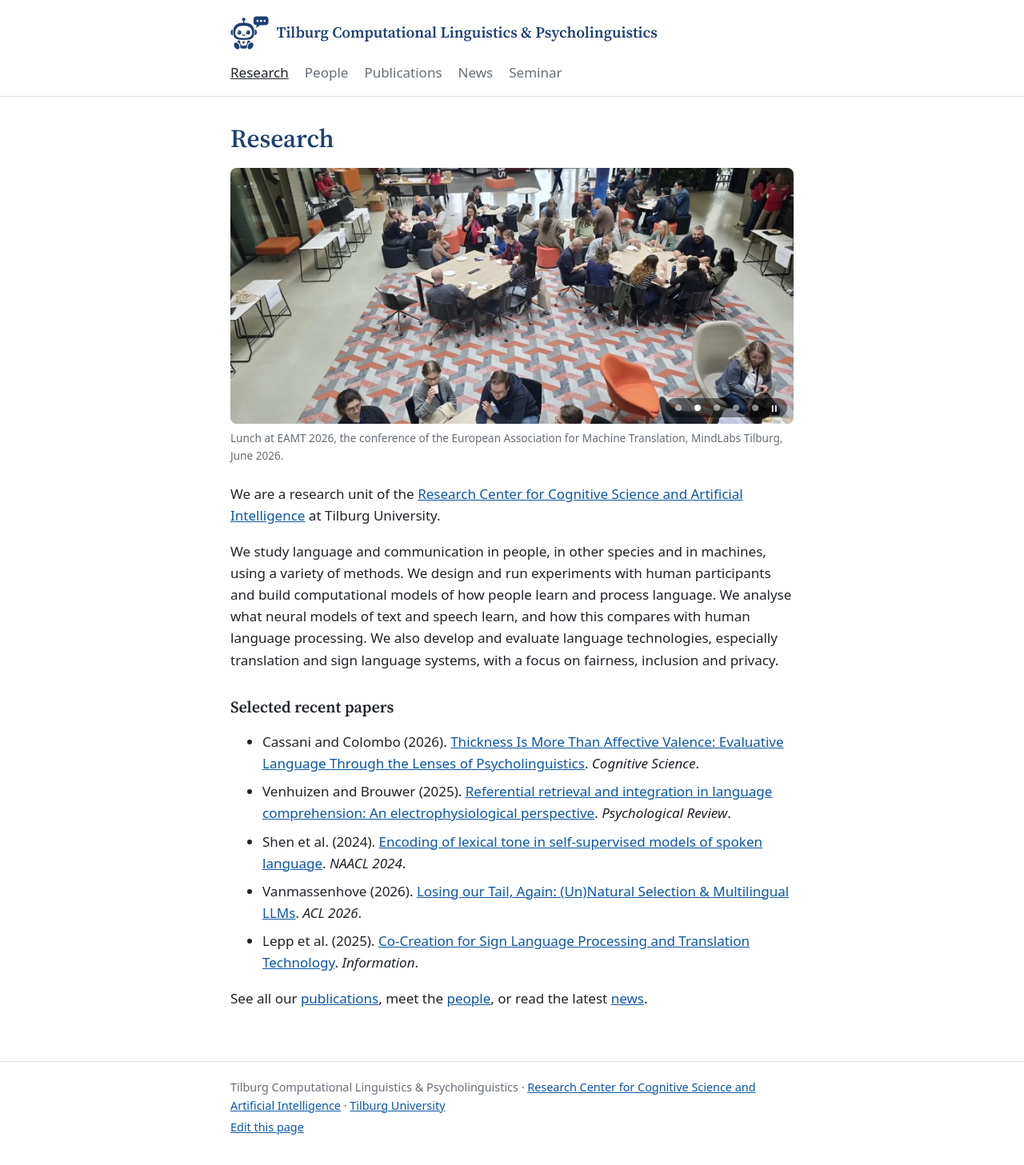
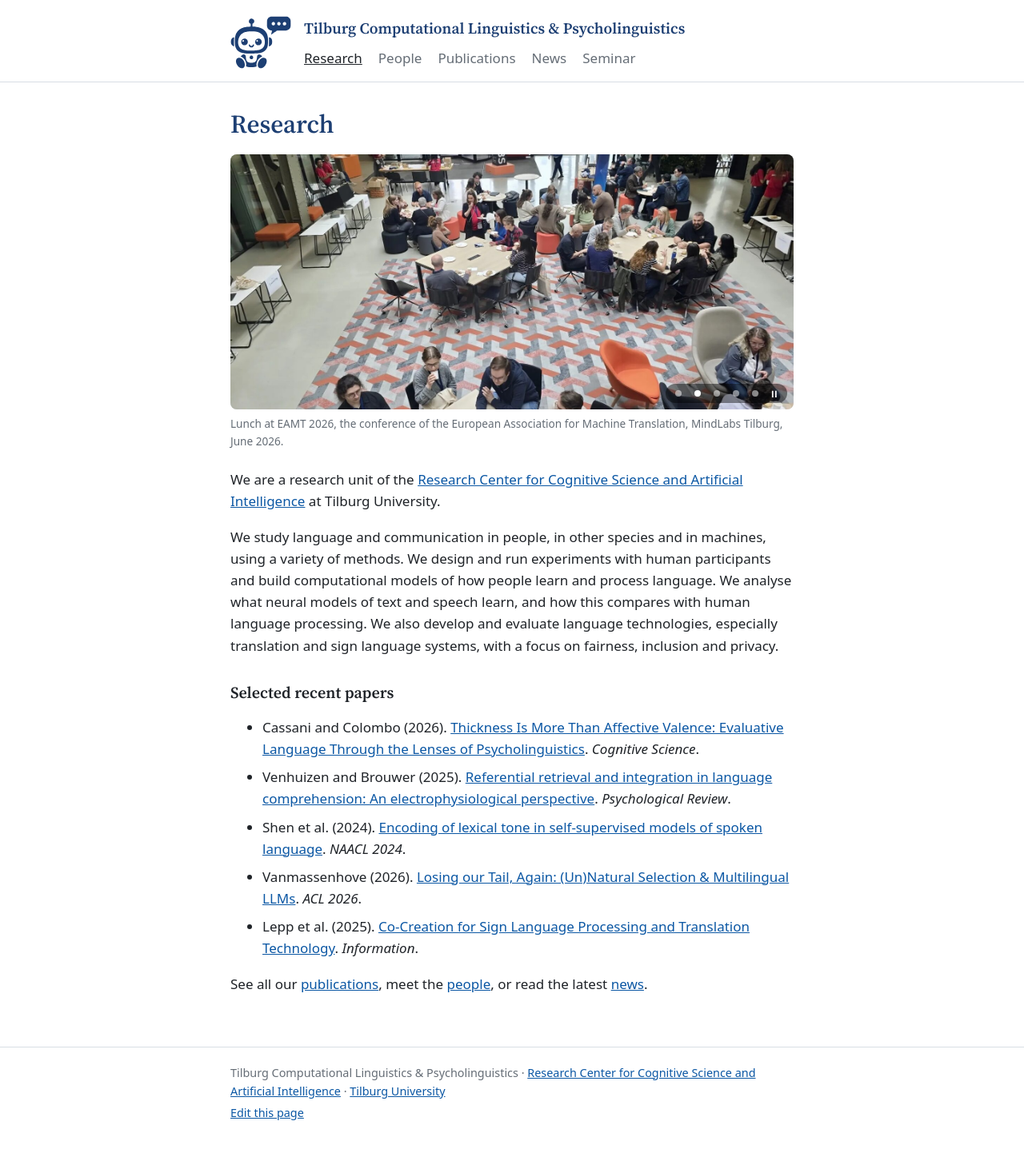
Before and after one commit to tcsai/language-computation, a Jekyll site: the page built from index.md, in a window 1280 px wide. Shown: the whole page at 80% size. Built offline with Jekyll 4.4.1, drawn with Linux system fonts in a browser that asks for light colours; our own code applies the rules of GitHub Pages for plain Markdown files.

Commit message:
Let the header logo span the title and the menu
On narrow screens the logo sits beside the title and the menu wraps
below at full width.

Co-Authored-By: Claude Opus 5.5 <noreply@anthropic.com>
Claude-Session: https://claude.ai/code/session_018siYZCWSnh7RRtWyJ3VbeZ

```diff
--- a/_layouts/default.html
+++ b/_layouts/default.html
@@ -11,7 +11,8 @@
   <a class="skip-link" href="#content">Skip to content</a>
   <header class="site-header">
     <div class="container">
-      <a class="site-title" href="{{ '/' | relative_url }}"><img class="site-logo" src="{{ '/assets/img/logo.svg' | relative_url }}" alt="">{{ site.title }}</a>
+      <a class="site-logo" href="{{ '/' | relative_url }}" tabindex="-1" aria-hidden="true"><img src="{{ '/assets/img/logo.svg' | relative_url }}" alt=""></a>
+      <a class="site-title" href="{{ '/' | relative_url }}">{{ site.title }}</a>
       <nav class="site-nav" aria-label="Main">
         {%- for item in site.navigation %}
         <a href="{{ item.page | replace: '.md', '.html' | replace: 'index.html', '/' | relative_url }}"{% if page.path == item.page %} aria-current="page"{% endif %}>{{ item.title }}</a>
--- a/assets/css/style.css
+++ b/assets/css/style.css
@@ -74,8 +74,16 @@ h2 { font-size: 1.25rem; margin: 2rem 0 0.75rem; }
 
 /* Header */
 .site-header { border-bottom: 1px solid var(--border); padding-top: 1.25rem; padding-bottom: 1rem; text-wrap: balance; }
-.site-title { display: inline-flex; align-items: center; gap: 0.6rem; color: var(--accent); font-size: 1.2rem; text-decoration: none; }
-.site-logo { flex: none; width: 3rem; height: auto; }
+/* Logo on the left, spanning the title and the menu */
+.site-header .container { display: grid; grid-template-columns: auto 1fr; column-gap: 1rem; align-items: center; }
+.site-logo { grid-row: 1 / 3; }
+.site-logo img { display: block; width: 4.75rem; }
+.site-title { color: var(--accent); font-size: 1.2rem; text-decoration: none; }
+@media (max-width: 30rem) {
+  .site-logo { grid-row: 1; }
+  .site-logo img { width: 3rem; }
+  .site-nav { grid-column: 1 / -1; }
+}
 .site-nav { display: flex; flex-wrap: wrap; gap: 0.25rem 1.25rem; margin-top: 0.5rem; }
 .site-nav a { color: var(--muted); text-decoration: none; }
 .site-nav a:hover, .site-nav a[aria-current="page"] { color: var(--text); text-decoration: underline; }
```
